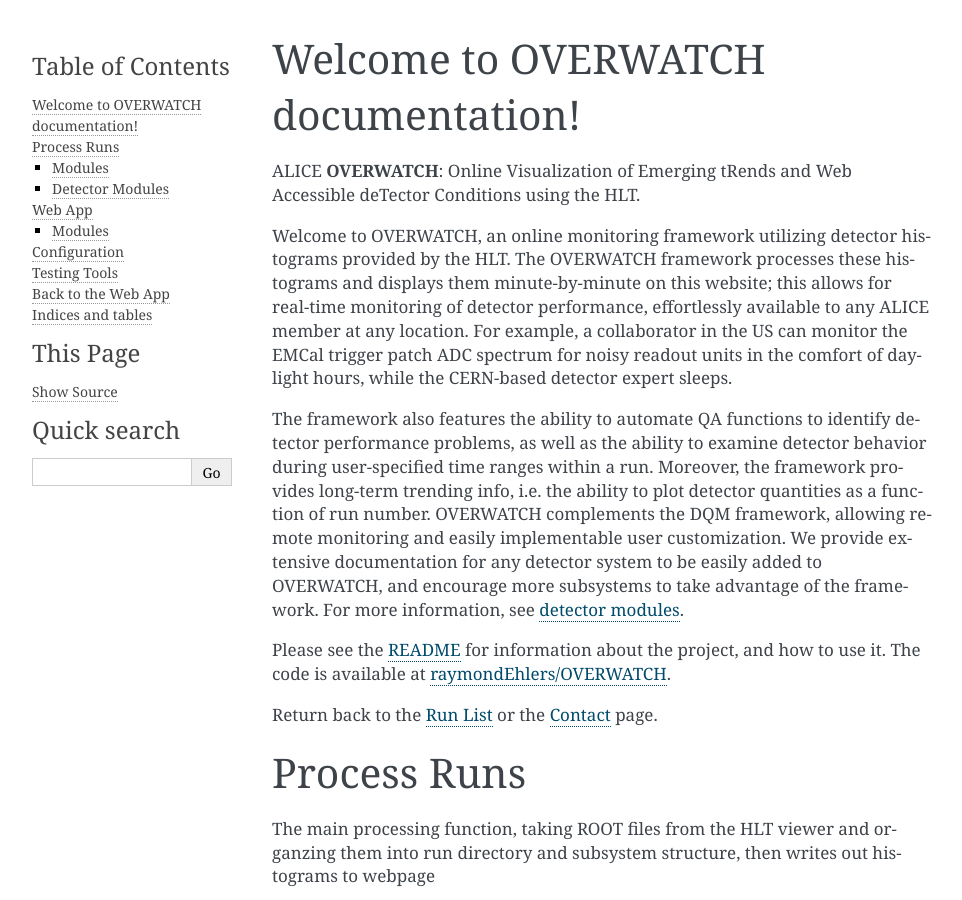
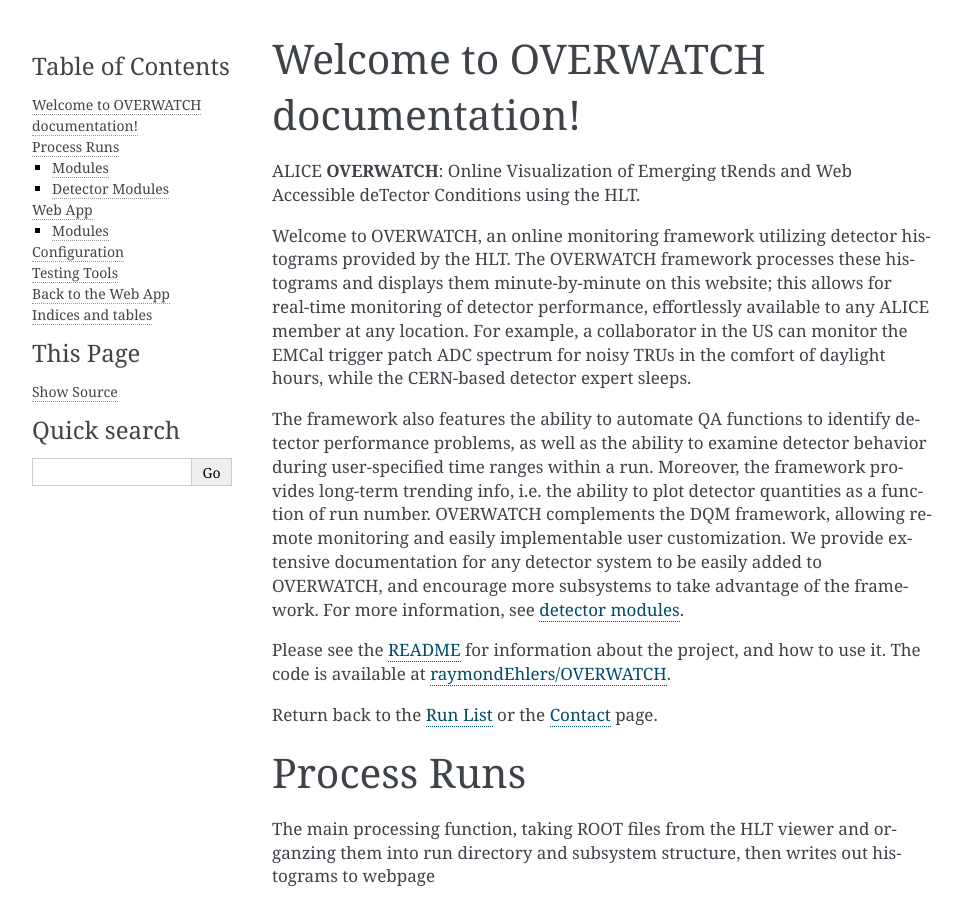
Before and after one commit to raymondEhlers/OVERWATCH, a Sphinx documentation site: the page built from doc/source/index.rst, in a window 1280 px wide and 900 px high. Shown: the whole window, without its empty margins (148-1110 px from the left). Built offline with Sphinx 7.4.7, drawn with Linux system fonts in a browser that asks for light colours.

Commit message:
Change back to TRUs

```diff
--- a/doc/source/index.rst
+++ b/doc/source/index.rst
@@ -8,7 +8,7 @@ Welcome to OVERWATCH documentation!
 
 ALICE **OVERWATCH**: Online Visualization of Emerging tRends and Web Accessible deTector Conditions using the HLT.
 
-Welcome to OVERWATCH, an online monitoring framework utilizing detector histograms provided by the HLT. The OVERWATCH framework processes these histograms and displays them minute-by-minute on this website; this allows for real-time monitoring of detector performance, effortlessly available to any ALICE member at any location. For example, a collaborator in the US can monitor the EMCal trigger patch ADC spectrum for noisy readout units in the comfort of daylight hours, while the CERN-based detector expert sleeps.
+Welcome to OVERWATCH, an online monitoring framework utilizing detector histograms provided by the HLT. The OVERWATCH framework processes these histograms and displays them minute-by-minute on this website; this allows for real-time monitoring of detector performance, effortlessly available to any ALICE member at any location. For example, a collaborator in the US can monitor the EMCal trigger patch ADC spectrum for noisy TRUs in the comfort of daylight hours, while the CERN-based detector expert sleeps.
 
 The framework also features the ability to automate QA functions to identify detector performance problems, as well as the ability to examine detector behavior during user-specified time ranges within a run. Moreover, the framework provides long-term trending info, i.e. the ability to plot detector quantities as a function of run number. OVERWATCH complements the DQM framework, allowing remote monitoring and easily implementable user customization. We provide extensive documentation for any detector system to be easily added to OVERWATCH, and encourage more subsystems to take advantage of the framework. For more information, see `detector modules`_.
 
```
Also changed, not shown: README.md (+1 -1 lines), 1 other file.
